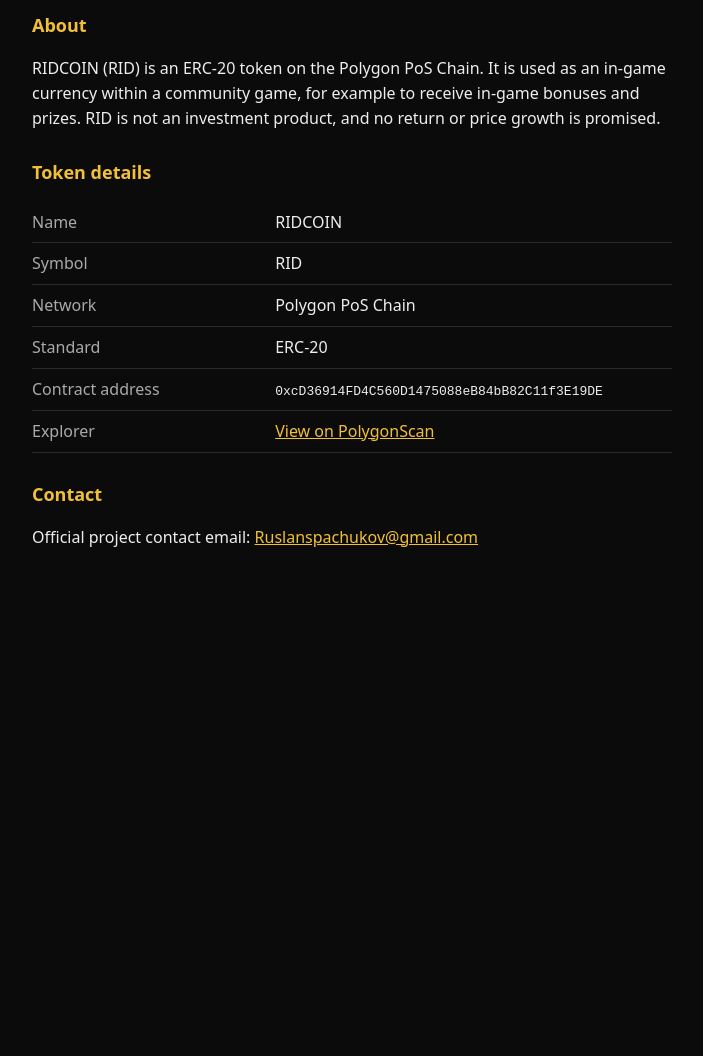
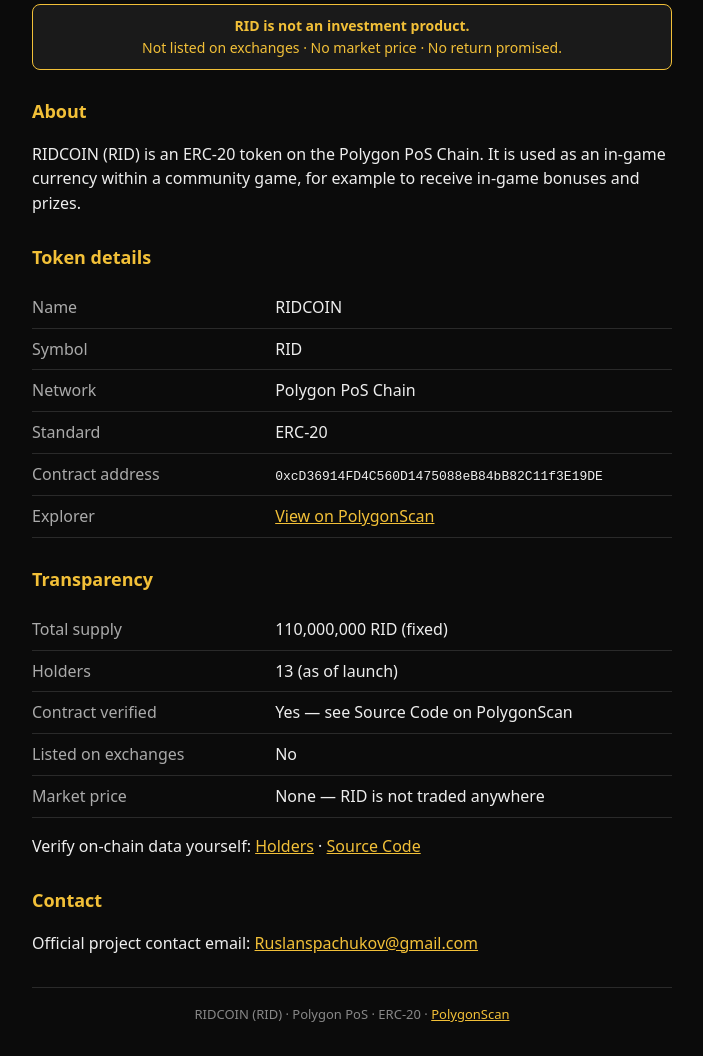
Before and after one commit to ruslanspachukov-web/ridcoin, a plain HTML site: page index.html in a window 1280 px wide. Shown: the part 266-1322 px from the top of the page, without its empty margins (288-991 px from the left). Before the commit the page ends 863 px from the top, so only its background shows below. Drawn offline with Linux system fonts and the light colour scheme.

Commit message:
Add files via upload

```diff
--- a/index.html
+++ b/index.html
@@ -3,21 +3,29 @@
 <head>
 <meta charset="utf-8">
 <meta name="viewport" content="width=device-width, initial-scale=1">
-<title>RIDCOIN (RID)</title>
-<meta name="description" content="RIDCOIN (RID) is an ERC-20 token on Polygon PoS Chain used as an in-game currency within a community game.">
+<title>RIDCOIN (RID) — In-game currency on Polygon PoS</title>
+<meta name="description" content="RIDCOIN (RID) is an ERC-20 in-game community currency on Polygon PoS. Not listed on exchanges, no market price, not an investment product.">
+<meta property="og:title" content="RIDCOIN (RID)">
+<meta property="og:description" content="In-game community currency on Polygon PoS. Not an investment product.">
+<meta property="og:type" content="website">
+<meta property="og:url" content="https://ruslanspachukov-web.github.io/ridcoin/">
+<meta property="og:image" content="https://ruslanspachukov-web.github.io/ridcoin/logo.png">
 <link rel="icon" href="logo.svg" type="image/svg+xml">
+<link rel="apple-touch-icon" href="logo.png">
 <style>
   body{margin:0;font-family:system-ui,Arial,sans-serif;background:#0b0b0b;color:#eee;line-height:1.55}
   main{max-width:640px;margin:0 auto;padding:32px 20px}
   img{width:120px;height:120px;display:block;margin:0 auto 16px}
   h1{text-align:center;color:#f2c038;margin:0 0 8px}
-  p.lead{text-align:center;color:#ccc;margin:0 0 28px}
+  p.lead{text-align:center;color:#ccc;margin:0 0 20px}
+  .notice{text-align:center;color:#f2c038;background:#1a1a1a;border:1px solid #f2c038;border-radius:8px;padding:10px 14px;margin:0 0 28px;font-size:14px}
   h2{color:#f2c038;font-size:18px;margin-top:28px}
   table{width:100%;border-collapse:collapse}
   td{padding:8px 0;border-bottom:1px solid #2a2a2a;vertical-align:top}
   td:first-child{color:#aaa;width:38%}
   code{word-break:break-all}
   a{color:#f2c038}
+  footer{margin-top:32px;padding-top:16px;border-top:1px solid #2a2a2a;color:#888;font-size:13px;text-align:center}
 </style>
 </head>
 <body>
@@ -26,8 +34,13 @@
   <h1>RIDCOIN (RID)</h1>
   <p class="lead">An in-game community currency on the Polygon PoS Chain.</p>
 
+  <p class="notice">
+    <strong>RID is not an investment product.</strong><br>
+    Not listed on exchanges · No market price · No return promised.
+  </p>
+
   <h2>About</h2>
-  <p>RIDCOIN (RID) is an ERC-20 token on the Polygon PoS Chain. It is used as an in-game currency within a community game, for example to receive in-game bonuses and prizes. RID is not an investment product, and no return or price growth is promised.</p>
+  <p>RIDCOIN (RID) is an ERC-20 token on the Polygon PoS Chain. It is used as an in-game currency within a community game, for example to receive in-game bonuses and prizes.</p>
 
   <h2>Token details</h2>
   <table>
@@ -36,11 +49,29 @@
     <tr><td>Network</td><td>Polygon PoS Chain</td></tr>
     <tr><td>Standard</td><td>ERC-20</td></tr>
     <tr><td>Contract address</td><td><code>0xcD36914FD4C560D1475088eB84bB82C11f3E19DE</code></td></tr>
-    <tr><td>Explorer</td><td><a href="https://polygonscan.com/token/0xcD36914FD4C560D1475088eB84bB82C11f3E19DE">View on PolygonScan</a></td></tr>
+    <tr><td>Explorer</td><td><a href="https://polygonscan.com/token/0xcD36914FD4C560D1475088eB84bB82C11f3E19DE" target="_blank" rel="noopener">View on PolygonScan</a></td></tr>
   </table>
+
+  <h2>Transparency</h2>
+  <table>
+    <tr><td>Total supply</td><td>110,000,000 RID (fixed)</td></tr>
+    <tr><td>Holders</td><td>13 (as of launch)</td></tr>
+    <tr><td>Contract verified</td><td>Yes — see Source Code on PolygonScan</td></tr>
+    <tr><td>Listed on exchanges</td><td>No</td></tr>
+    <tr><td>Market price</td><td>None — RID is not traded anywhere</td></tr>
+  </table>
+  <p>Verify on-chain data yourself:
+    <a href="https://polygonscan.com/token/0xcD36914FD4C560D1475088eB84bB82C11f3E19DE#balances" target="_blank" rel="noopener">Holders</a> ·
+    <a href="https://polygonscan.com/token/0xcD36914FD4C560D1475088eB84bB82C11f3E19DE#code" target="_blank" rel="noopener">Source Code</a>
+  </p>
 
   <h2>Contact</h2>
   <p>Official project contact email: <a href="mailto:Ruslanspachukov@gmail.com">Ruslanspachukov@gmail.com</a></p>
+
+  <footer>
+    RIDCOIN (RID) · Polygon PoS · ERC-20 ·
+    <a href="https://polygonscan.com/token/0xcD36914FD4C560D1475088eB84bB82C11f3E19DE" target="_blank" rel="noopener">PolygonScan</a>
+  </footer>
 </main>
 </body>
 </html>
```
